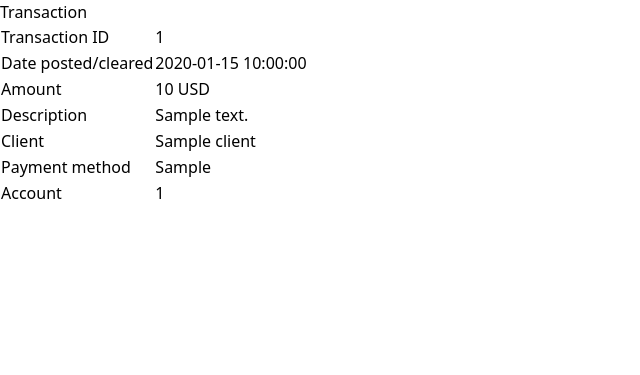
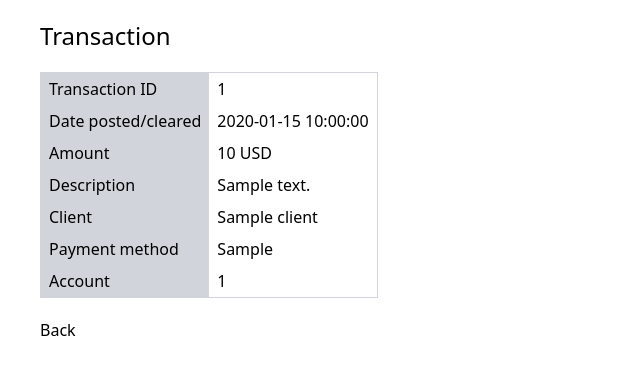
Before and after one commit to radian-software/regex-accountant, a Python web app: template regex_accountant/server_assets/templates/txn.html in a window 1280 px wide. Shown: the top 375 px of the page, without its empty margins (0-640 px from the left). Run offline with Jinja, Linux system fonts and the light colour scheme; the template is opened without the code that fills it: most values are stand-ins (such as "Sample title", 1, 10 or a date in 2020); style sheets or scripts are compiled from the project's sources.

Commit message:
Style the details page and linkify things

```diff
--- a/regex_accountant/server_assets/templates/txn.html
+++ b/regex_accountant/server_assets/templates/txn.html
@@ -5,53 +5,56 @@
     <title>regex_accountant</title>
     <link rel="stylesheet" href="/styles/accountant.css" />
   </head>
-  <body>
-    <h1>Transaction</h1>
-    <table>
-      <tbody>
-        <tr>
-          <td>Transaction ID</td>
-          <td>{{ txn.source_uid }}</td>
-        </tr>
-        <tr>
-          <td>Date posted/cleared</td>
-          <td>
-            {{ txn.date_posted }} {% if txn.date_posted != txn.date_cleared %}
-            => {{ txn.date_cleared }} {% endif %}
-          </td>
-        </tr>
-        <tr>
-          <td>Amount</td>
-          <td>{{ txn.amount }} {{ txn.currency }}</td>
-        </tr>
-        <tr>
-          <td>Description</td>
-          <td>
-            {{ txn.description_details or txn.description or
-            txn.description_short }}
-          </td>
-        </tr>
+  <body class="mx-10 my-5">
+    <h1 class="text-2xl">Transaction</h1>
+    <div class="table my-5 border border-gray-300 border-collapse">
+      <div class="table-row-group">
+        <div class="table-cell px-2 py-1 bg-gray-300">Transaction ID</div>
+        <div class="table-cell px-2 py-1">{{ txn.source_uid }}</div>
+      </div>
+      <div class="table-row-group">
+        <div class="table-cell px-2 py-1 bg-gray-300">Date posted/cleared</div>
+        <div class="table-cell px-2 py-1">
+          {{ txn.date_posted }} {% if txn.date_posted != txn.date_cleared %} =>
+          {{ txn.date_cleared }} {% endif %}
+        </div>
+      </div>
+      <div class="table-row-group">
+        <div class="table-cell px-2 py-1 bg-gray-300">Amount</div>
+        <div class="table-cell px-2 py-1">
+          {{ txn.amount }} {{ txn.currency }}
+        </div>
+      </div>
+      <div class="table-row-group">
+        <div class="table-cell px-2 py-1 bg-gray-300">Description</div>
+        <div class="table-cell px-2 py-1">
+          {{ txn.description_details or txn.description or txn.description_short
+          }}
+        </div>
+      </div>
       {% if txn.client or txn.client_short %}
-        <tr>
-          <td>Client</td>
-          <td>{{ txn.client or txn.client_short }}</td>
-        </tr>
+      <div class="table-row-group">
+        <div class="table-cell px-2 py-1 bg-gray-300">Client</div>
+        <div class="table-cell px-2 py-1">
+          {{ txn.client or txn.client_short }}
+        </div>
+      </div>
       {% endif %} {% if txn.payment_method or txn.payment_method_short or
       txn.payment_method_long %}
-        <tr>
-          <td>Payment method</td>
-          <td>
+      <div class="table-row-group">
+        <div class="table-cell px-2 py-1 bg-gray-300">Payment method</div>
+        <div class="table-cell px-2 py-1">
           {{ txn.payment_method_long or txn.payment_method or
           txn.payment_method_short }}
-          </td>
-        </tr>
+        </div>
+      </div>
       {% endif %} {% if txn.account_id %}
-        <tr>
-          <td>Account</td>
-          <td>{{ txn.account_id }}</td>
-        </tr>
+      <div class="table-row-group">
+        <div class="table-cell px-2 py-1 bg-gray-300">Account</div>
+        <div class="table-cell px-2 py-1">{{ txn.account_id }}</div>
+      </div>
       {% endif %}
-      </tbody>
-    </table>
+    </div>
+    <a href="/">Back</a>
   </body>
 </html>
```
Also changed, not shown: regex_accountant/server_assets/templates/app.html (+5 -2 lines). Lines whose indentation alone changed are shown as unchanged.
